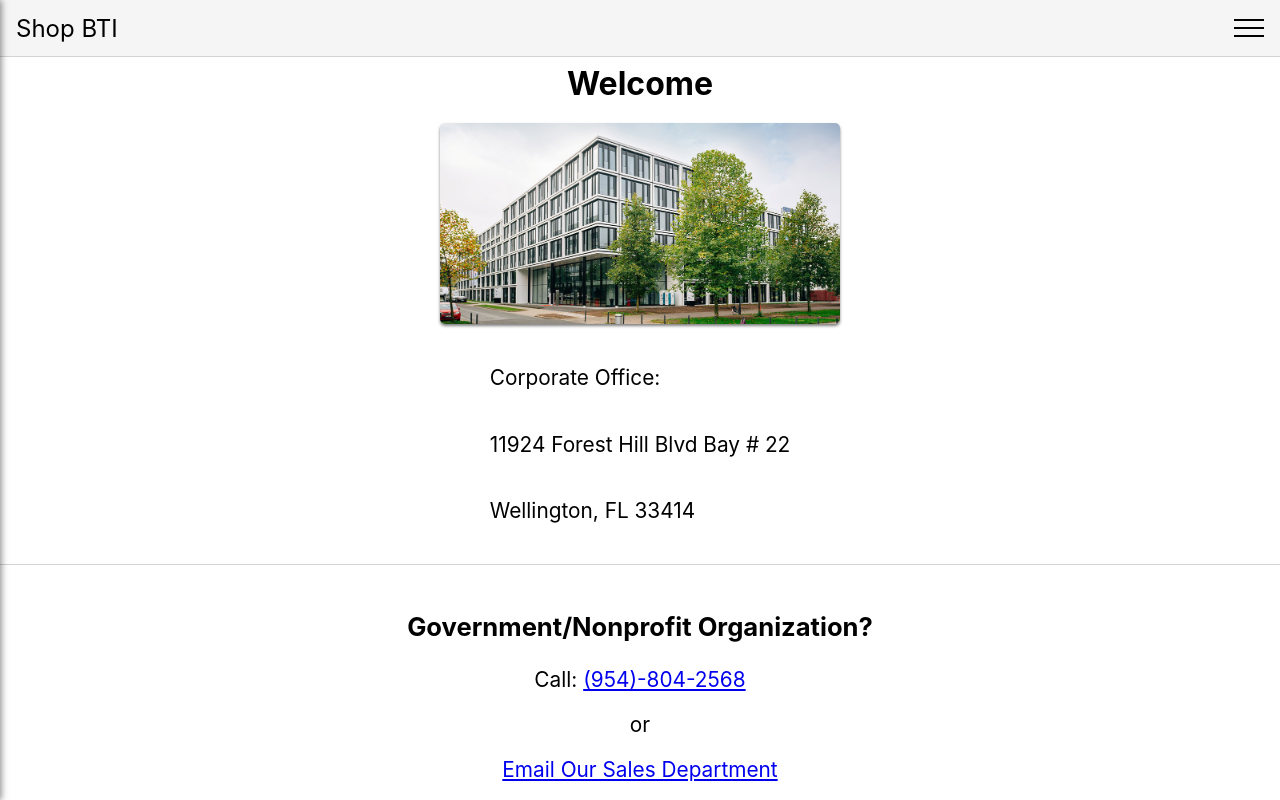
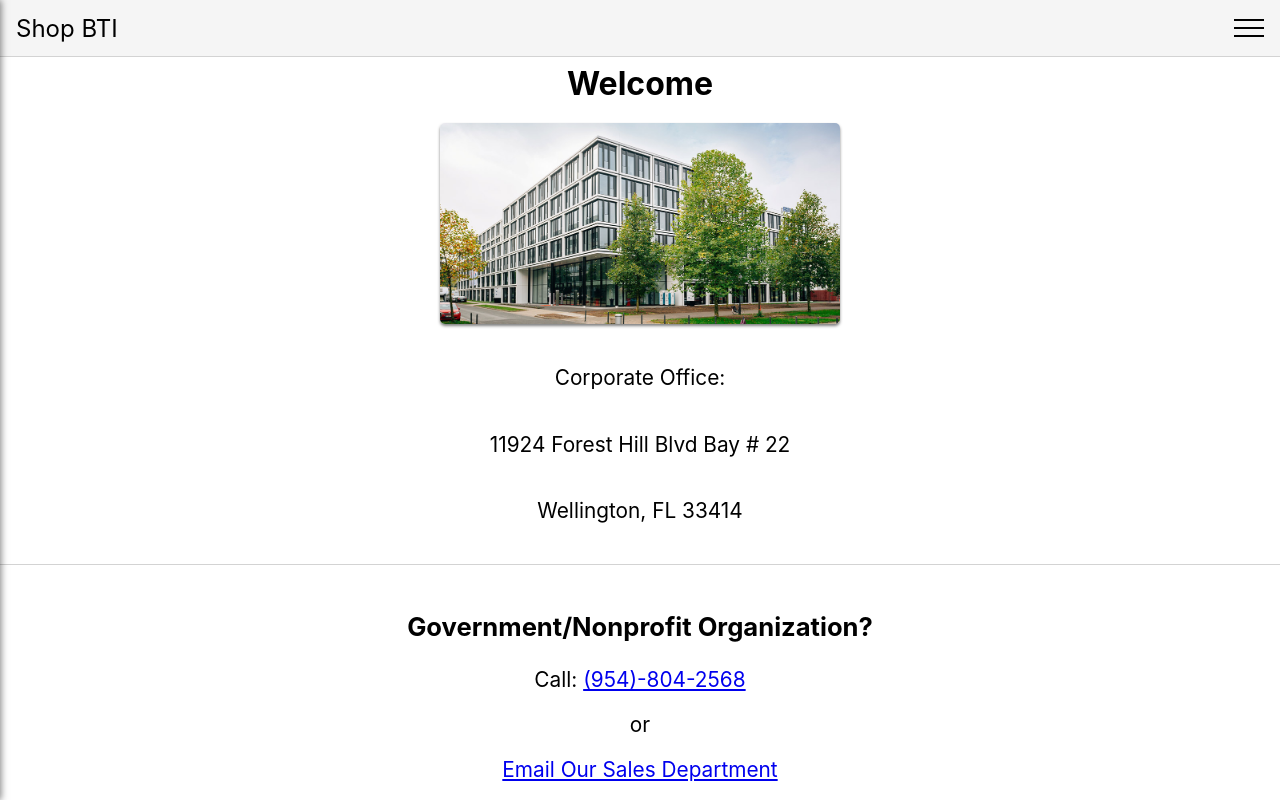
Before and after one commit to MichaelBaynon/shopbti-landing-page, a React (Create React App) app: page / in a window 1280 px wide. Shown: the top 800 px of the page. Built offline with nearby package versions, Linux system fonts and the light colour scheme.

Commit message:
little styling

```diff
--- a/src/App.css
+++ b/src/App.css
@@ -30,6 +30,9 @@
   display: flex;
   flex-direction: column;
   font-size: 1.3rem;
+  align-items: center;
+  align-content: center;
+  justify-content: center;
 
 }
 
```
